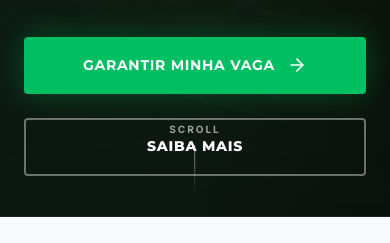
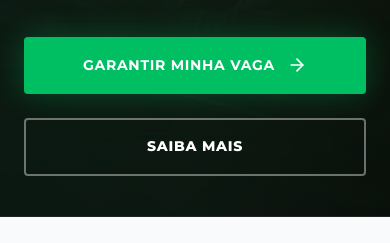
Before and after one commit to victorsilvestre/brunoborges_site, a Next.js app in the folder webapp/: page /mentoria-tds in a window 390 px wide. Shown: the part 840-1083 px from the top of the page. Built offline with nearby package versions, Linux system fonts and the light colour scheme.

Commit message:
correção de página quebrada quando usuário clica em link e volta pro site; remoção da animação de scroll no mobile

```diff
--- a/webapp/app/components/Modal.tsx
+++ b/webapp/app/components/Modal.tsx
@@ -67,6 +67,8 @@ export function Modal({ isOpen, onClose }: ModalProps) {
 
                                 <Link
                                     href="https://t.me/fernanda_bs"
+                                    target="_blank"
+                                    rel="noopener noreferrer"
                                     className="btn btn-outline-white backdrop-blur-md bg-black/30 hover:bg-white/10 py-4 px-8 text-base w-full flex items-center justify-center font-display font-bold uppercase tracking-wider group"
                                 >
                                     <span className="flex items-center gap-2">
--- a/webapp/app/mentoria-tds/components/Hero.tsx
+++ b/webapp/app/mentoria-tds/components/Hero.tsx
@@ -90,7 +90,7 @@ export function Hero() {
             <motion.div
                 animate={{ y: [0, 10, 0] }}
                 transition={{ repeat: Infinity, duration: 2, ease: "easeInOut" }}
-                className="absolute bottom-8 left-1/2 -translate-x-1/2 flex flex-col items-center gap-2 opacity-60 z-20"
+                className="absolute bottom-8 left-1/2 -translate-x-1/2 hidden lg:flex flex-col items-center gap-2 opacity-60 z-20"
             >
                 <span className="text-[10px] tracking-[0.2em] uppercase font-bold text-white">Scroll</span>
                 <div className="w-[1px] h-12 bg-gradient-to-b from-white to-transparent" />
```
